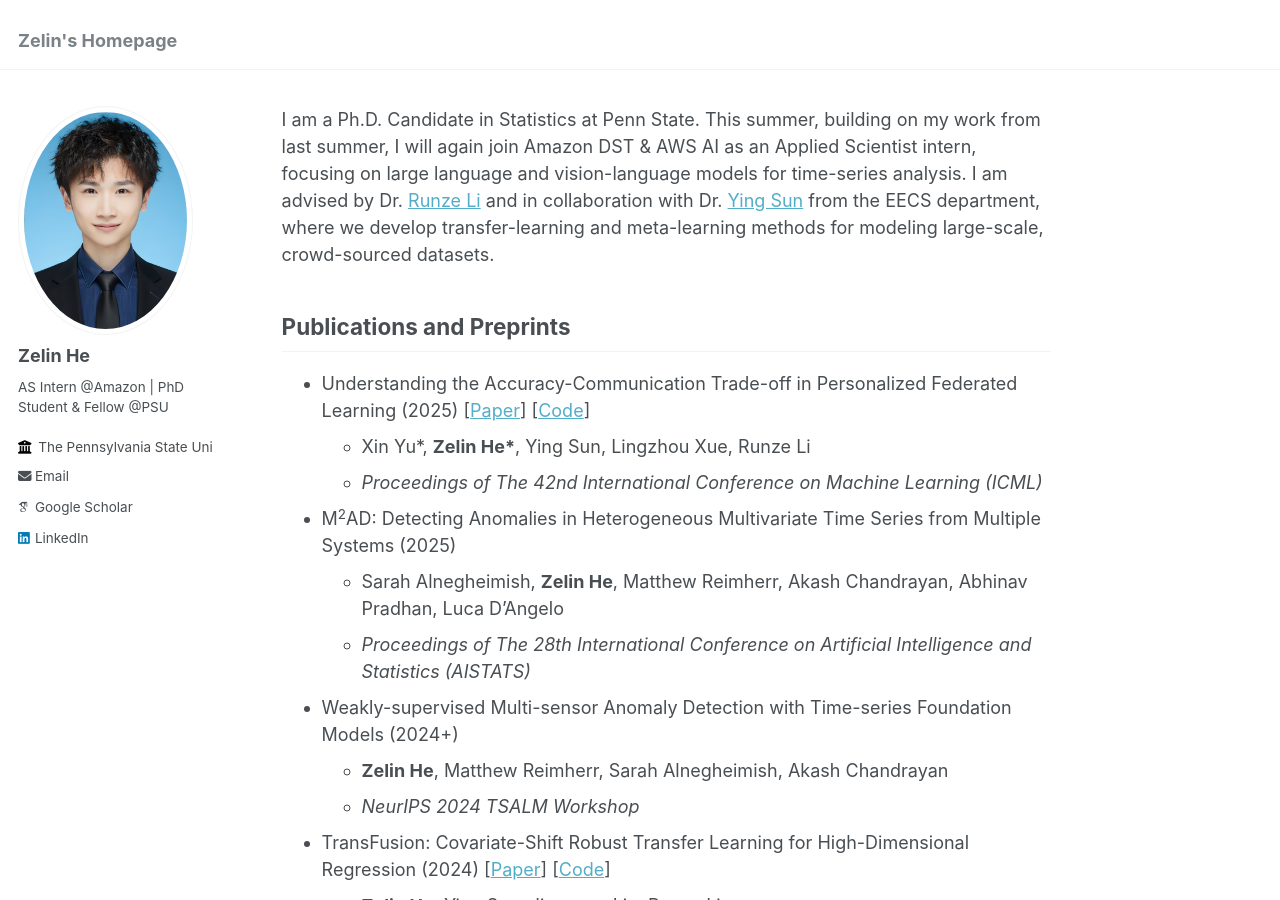
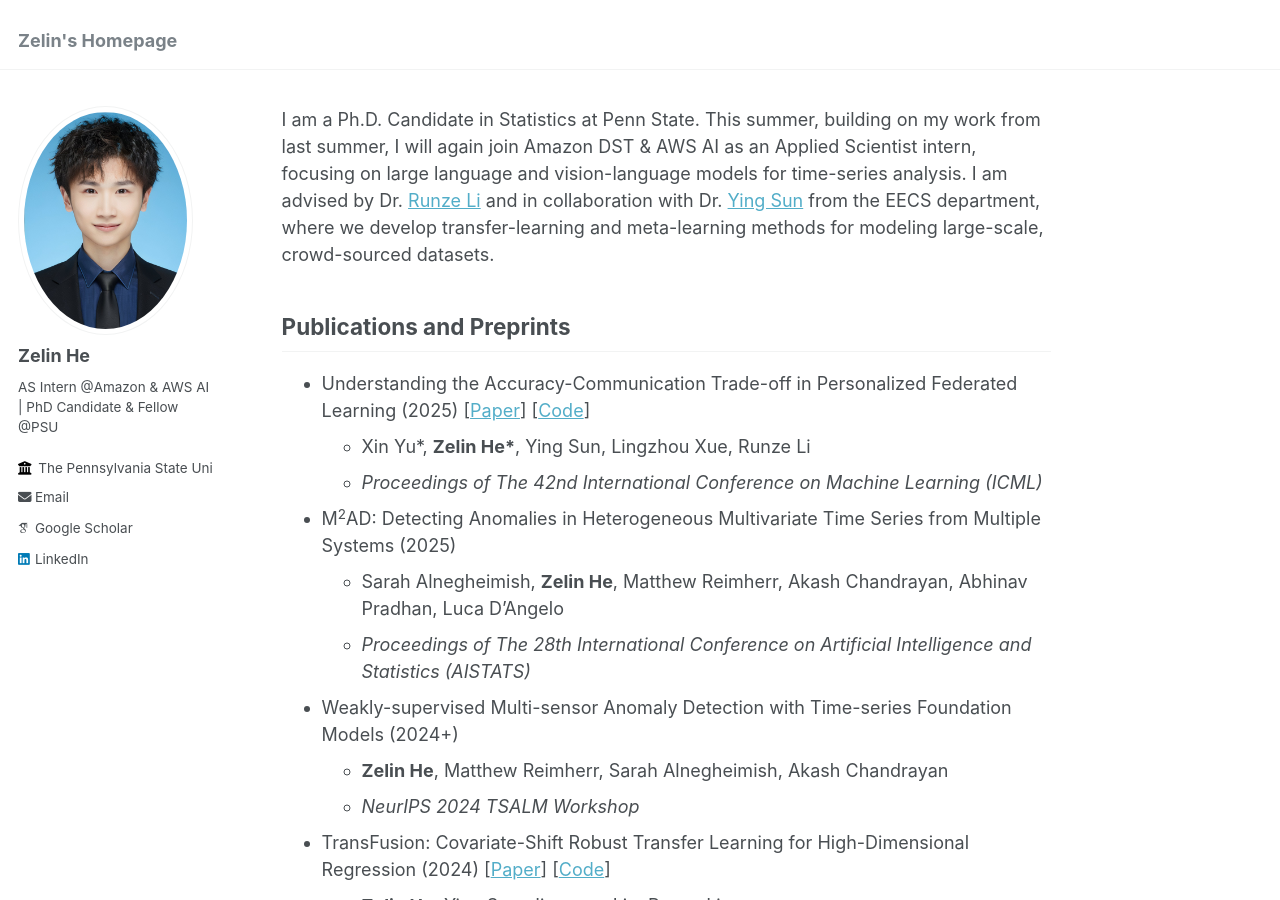
Before and after one commit to ZLHe0/zelinhe.github.io, a Jekyll site: the page built from _pages/about.md, in a window 1280 px wide and 900 px high. Built offline with Jekyll 4.4.1, drawn with Linux system fonts in a browser that asks for light colours; some web fonts are replaced.

Commit message:
Update _config.yml

```diff
--- a/_config.yml
+++ b/_config.yml
@@ -12,7 +12,7 @@ locale                   : "en-US"
 title                    : "Zelin's Homepage"
 title_separator          : "-"
 name                     : &name "Zelin He"
-description              : &description "PhD Student & Fellow @PSU | Ex Applied Scientist Intern @Amazon"
+description              : &description "PhD Candidate & Fellow @PSU | Applied Scientist Intern @Amazon & AWS AI"
 url                      : https://zlhe0.github.io/zelinhe.github.io/ # the base hostname & protocol for your site e.g. "https://mmistakes.github.io"
 baseurl                  : "" # the subpath of your site, e.g. "/blog"
 repository               : "https://github.com/ZLHe0/zelinhe.github.io"
@@ -25,7 +25,7 @@ author:
   avatar           : "Image_Potrait.jpg"
   name             : "Zelin He"
   pronouns         : # example: "she/her"
-  bio              : "AS Intern @Amazon | PhD Student & Fellow @PSU"
+  bio              : "AS Intern @Amazon & AWS AI | PhD Candidate & Fellow @PSU"
   location         :
   employer         : "The Pennsylvania State University"
   uri              : # URL
```
